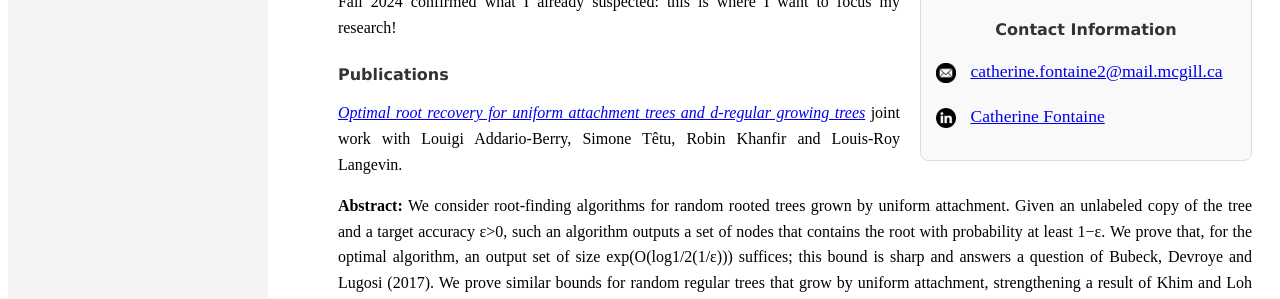
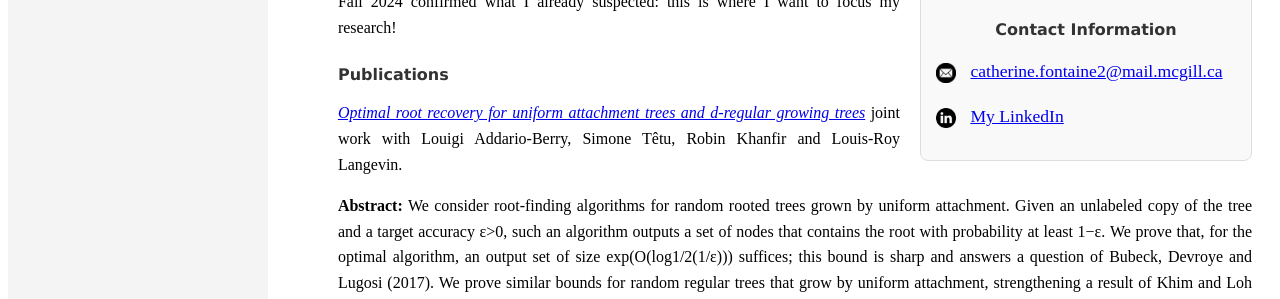
Before and after one commit to CatherineFontaine/CatherineFontaine.github.io, a Jekyll site: the page built from index.md, in a window 1280 px wide. Shown: the part 588-887 px from the top of the page. Built offline with Jekyll 4.4.1, drawn with Linux system fonts in a browser that asks for light colours.

Commit message:
Update index.md

```diff
--- a/index.md
+++ b/index.md
@@ -10,7 +10,7 @@ title: Home
   <h3>Contact Information</h3>
   <div class="contact-info">
     <p><img src="email-icon.png" alt="Email" class="contact-icon"> <a href="mailto:catherine.fontaine2@mail.mcgill.ca">catherine.fontaine2@mail.mcgill.ca</a></p>
-    <p><img src="linkedin-icon.png" alt="LinkedIn" class="contact-icon"> <a href="https:/www.linkedin.com/in/catherine-f-236796206" target="_blank">Catherine Fontaine</a></p>
+    <p><img src="linkedin-icon.png" alt="LinkedIn" class="contact-icon"> <a href="https:/www.linkedin.com/in/catherine-f-236796206" target="_blank">My LinkedIn</a></p>
   </div>
 </div>
 
```
